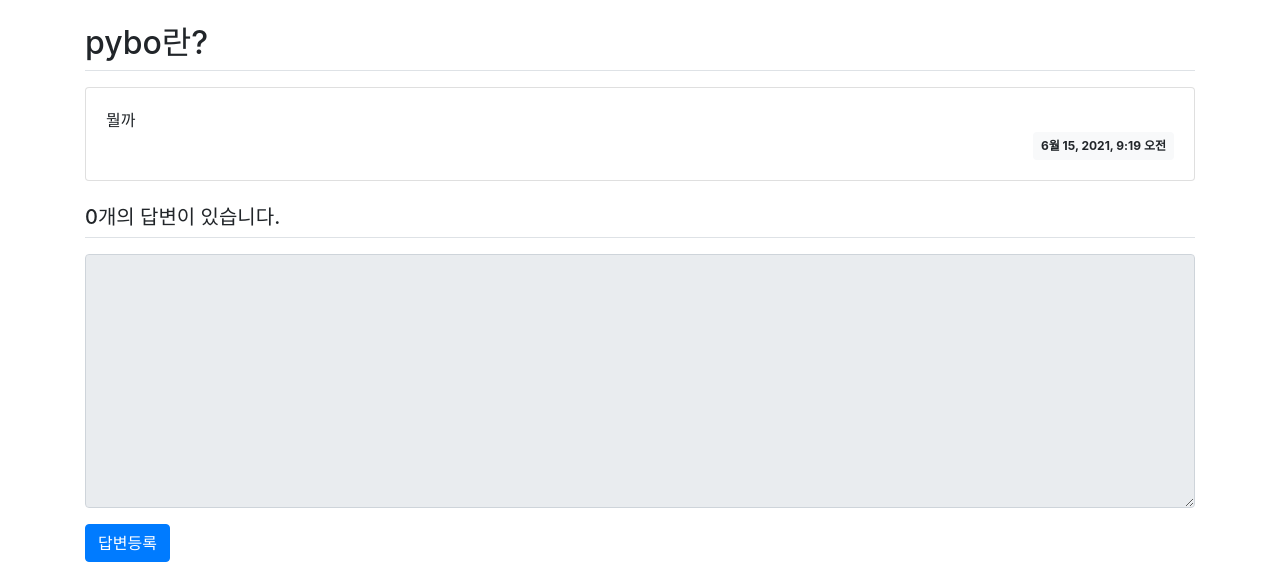
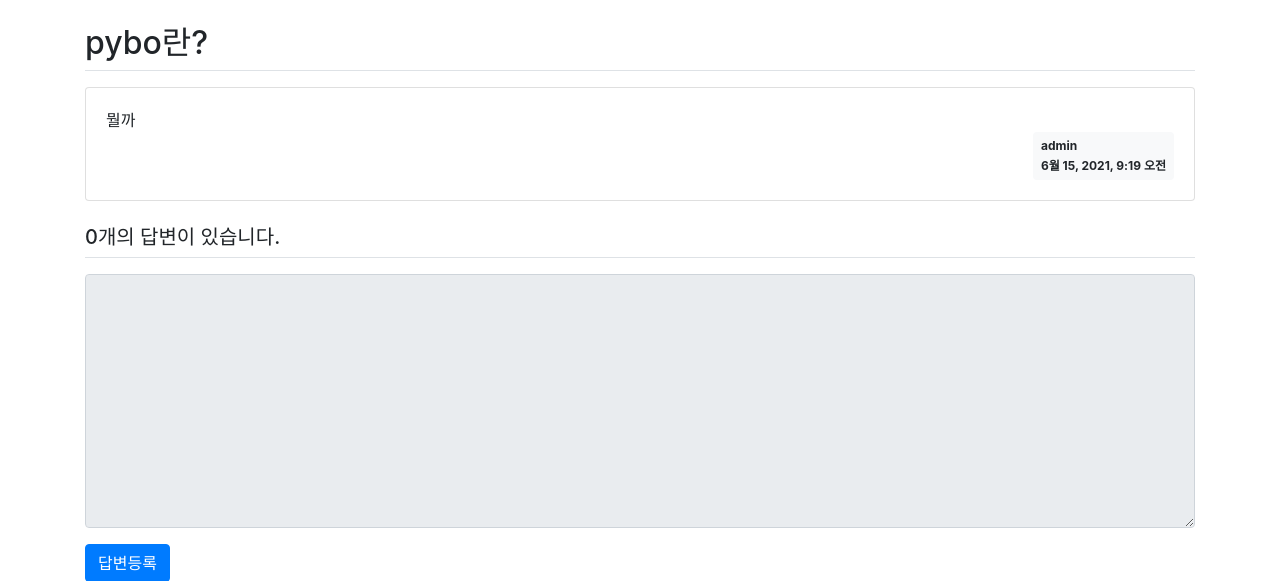
Before and after one commit to ByeonUi-Hyeok/django, a Django app: page /pybo/3/ in a window 1280 px wide. Shown: the part 56-637 px from the top of the page. Run offline with Django 3.2, Linux system fonts and the light colour scheme; data comes from the database, SQL or seed files in the repository; both versions use the stored data as it was after the commit; some libraries are stand-ins or nearby versions.

Commit message:
21.06.18 게시판 정렬 오류수정

```diff
--- a/mysite/templates/pybo/question_detail.html
+++ b/mysite/templates/pybo/question_detail.html
@@ -10,20 +10,23 @@
         <div class="card-body">
             <div class="card-text" style="white-space: pre-line;">{{ question.content }}</div>
             <div class="d-flex justify-content-end">
-                <div class="badge badge-light p-2">
-                    {{ question.create_date }}
+                <div class="badge badge-light p-2 text-left">
+                    <div class="mb-2">{{ question.author.username }}</div>
+                    <div>{{ question.create_date }}</div>
+                    </div>
                 </div>
             </div>
         </div>
-    </div>
+
     <h5 class="border-bottom my-3 py-2">{{question.answer_set.count}}개의 답변이 있습니다.</h5>
     {% for answer in question.answer_set.all %}
     <div class="card my-3">
         <div class="card-body">
             <div class="card-text" style="white-space: pre-line;">{{ answer.content }}</div>
             <div class="d-flex justify-content-end">
-                <div class="badge badge-light p-2">
-                    {{ answer.create_date }}
+                <div class="badge badge-light p-2 text-left">
+                    <div class="mb-2">{{ answer.author.username }}</div>
+                    <div>{{ answer.create_date }}</div>
                 </div>
             </div>
         </div>
```
Also changed, not shown: mysite/db.sqlite3.
